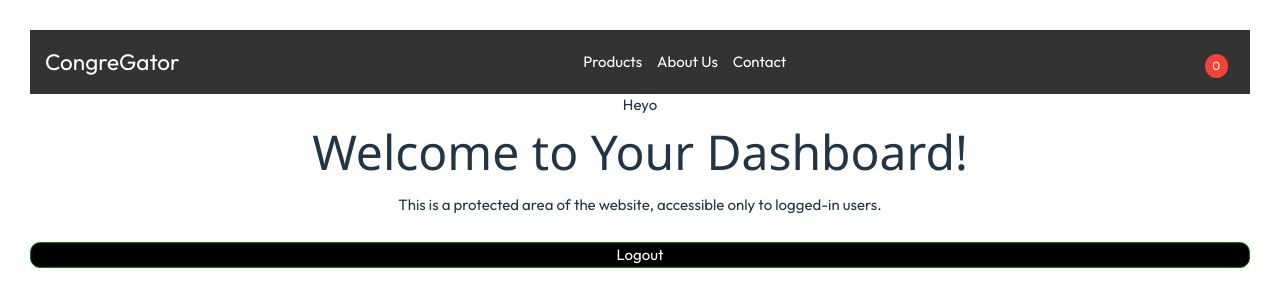
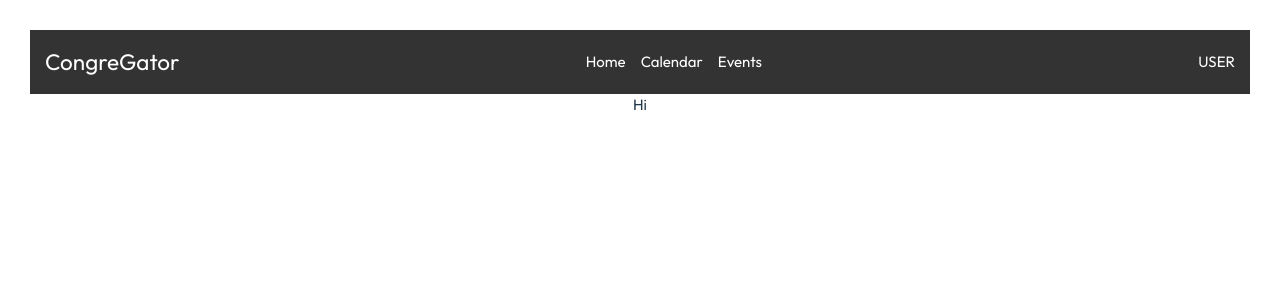
Before and after one commit to YonashPetit/SWE-Project, a React (Vite) app in the folder client/: page /dashboard in a window 1280 px wide. Shown: the top 306 px of the page. Built offline with nearby package versions, Linux system fonts and the light colour scheme.

Commit message:
Dashboard basis put

```diff
--- a/client/src/pages/Dashboard.jsx
+++ b/client/src/pages/Dashboard.jsx
@@ -12,15 +12,10 @@ function Dashboard() {
 
   return (
     <>
-    <div>
-      Heyo
-    </div>
     <div className="dashboard">
-      <h1>Welcome to Your Dashboard!</h1>
-      <p>This is a protected area of the website, accessible only to logged-in users.</p>
-      <button className="button" onClick={handleLogout}>
-        Logout
-      </button>
+      <div className="hdashright">
+        Hi
+      </div>
     </div>
     </>
   );
--- a/client/src/pages/Navbar.jsx
+++ b/client/src/pages/Navbar.jsx
@@ -12,23 +12,19 @@ const Navbar = () => {
       <div className="navbar-center">
         <ul className="nav-links">
           <li>
-            <a href="/products">Products</a>
+            <a href="/Home">Home</a>
           </li>
           <li>
-            <a href="/about">About Us</a>
+            <a href="/Calendar">Calendar</a>
           </li>
           <li>
-            <a href="/contact">Contact</a>
+            <a href="/Events">Events</a>
           </li>
         </ul>
       </div>
       <div className="navbar-right">
-        <a href="/cart" className="cart-icon">
-          <i className="fas fa-shopping-cart"></i>
-          <span className="cart-count">0</span>
-        </a>
         <a href="/account" className="user-icon">
-          <i className="fas fa-user"></i>
+          <i className="fas fa-user">USER</i>
         </a>
       </div>
     </nav>
```
